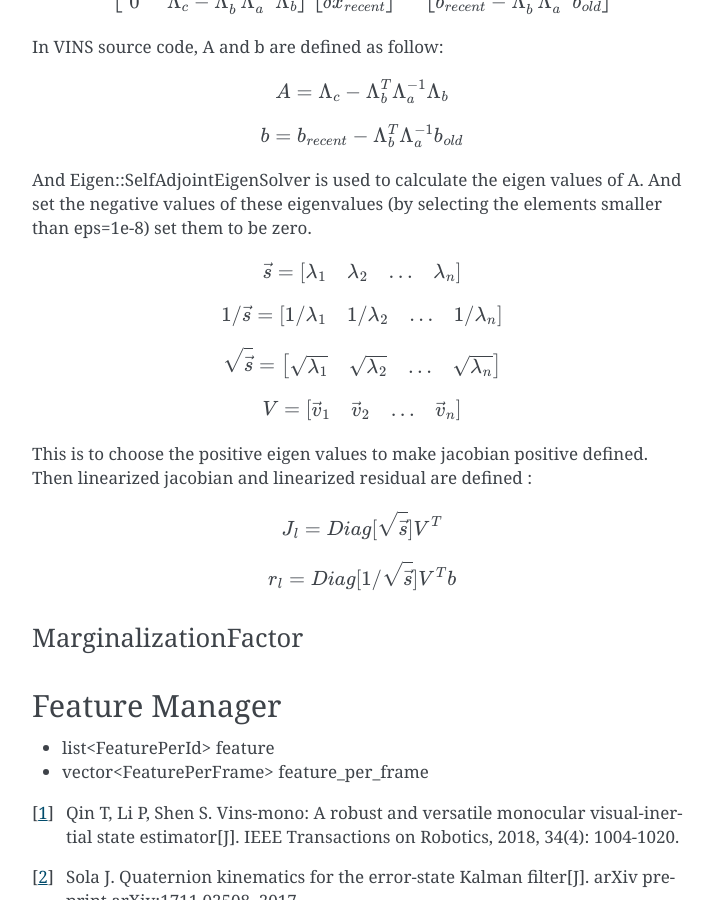
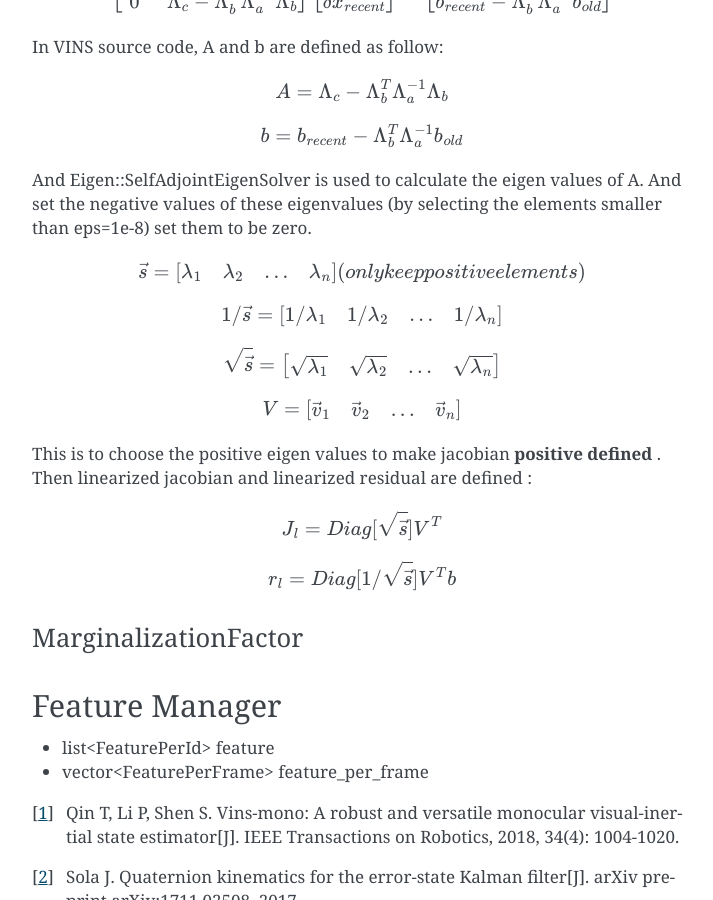
Before and after one commit to gggliuye/VIO, a Sphinx documentation site: the page built from docs/deepblue/LM.rst, in a window 1280 px wide and 900 px high, scrolled down 7718 px. Shown: the whole window, without its empty margins (388-1101 px from the left). Built offline with Sphinx 7.4.7, drawn with Linux system fonts in a browser that asks for light colours.

Commit message:
Update LM.rst

```diff
--- a/docs/deepblue/LM.rst
+++ b/docs/deepblue/LM.rst
@@ -342,7 +342,7 @@ In VINS source code,  A and b are defined as follow:
 And Eigen::SelfAdjointEigenSolver is used to calculate the eigen values of A. And set the negative values of these eigenvalues (by selecting the elements smaller than eps=1e-8) set them to be zero.
 
 .. math::
-    \vec{s} = \begin{bmatrix} \lambda_{1} & \lambda_{2} & ... & \lambda_{n} \end{bmatrix}
+    \vec{s} = \begin{bmatrix} \lambda_{1} & \lambda_{2} & ... & \lambda_{n} \end{bmatrix} (only keep positive elements)
 
 .. math::
     1/\vec{s} = \begin{bmatrix} 1/\lambda_{1} & 1/\lambda_{2} & ... & 1/\lambda_{n} \end{bmatrix}
@@ -353,7 +353,7 @@ And Eigen::SelfAdjointEigenSolver is used to calculate the eigen values of A. An
 .. math::
     V = \begin{bmatrix} \vec{v}_{1} & \vec{v}_{2} & ... & \vec{v}_{n} \end{bmatrix}
 
-This is to choose the positive eigen values to make jacobian positive defined.
+This is to choose the positive eigen values to make jacobian **positive defined** .
 Then linearized jacobian and linearized residual are defined :
 
 .. math::
```
